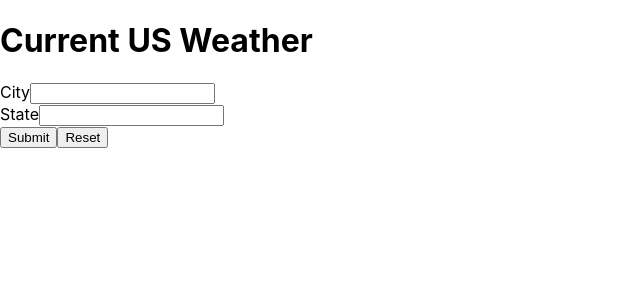
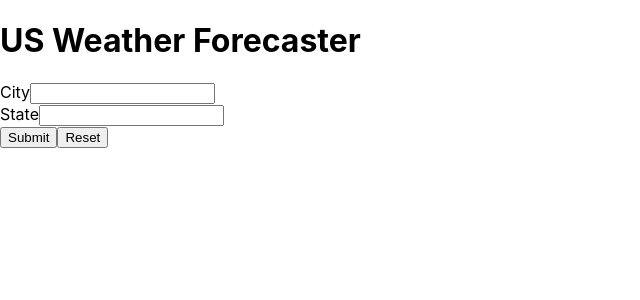
Before and after one commit to HileChris-FS/Project-Portfolio-4, a React (Create React App) app in the folder pp4/: page / in a window 1280 px wide. Shown: the top 300 px of the page, without its empty margins (0-640 px from the left). Built offline with nearby package versions, Linux system fonts and the light colour scheme.

Commit message:
header change

```diff
--- a/pp4/src/component/Header.js
+++ b/pp4/src/component/Header.js
@@ -3,7 +3,7 @@ import React from "react";
 const Header = () => {
     return (
         <header>
-            <h1>Current US Weather</h1>
+            <h1>US Weather Forecaster</h1>
         </header>
     )
 }
```
